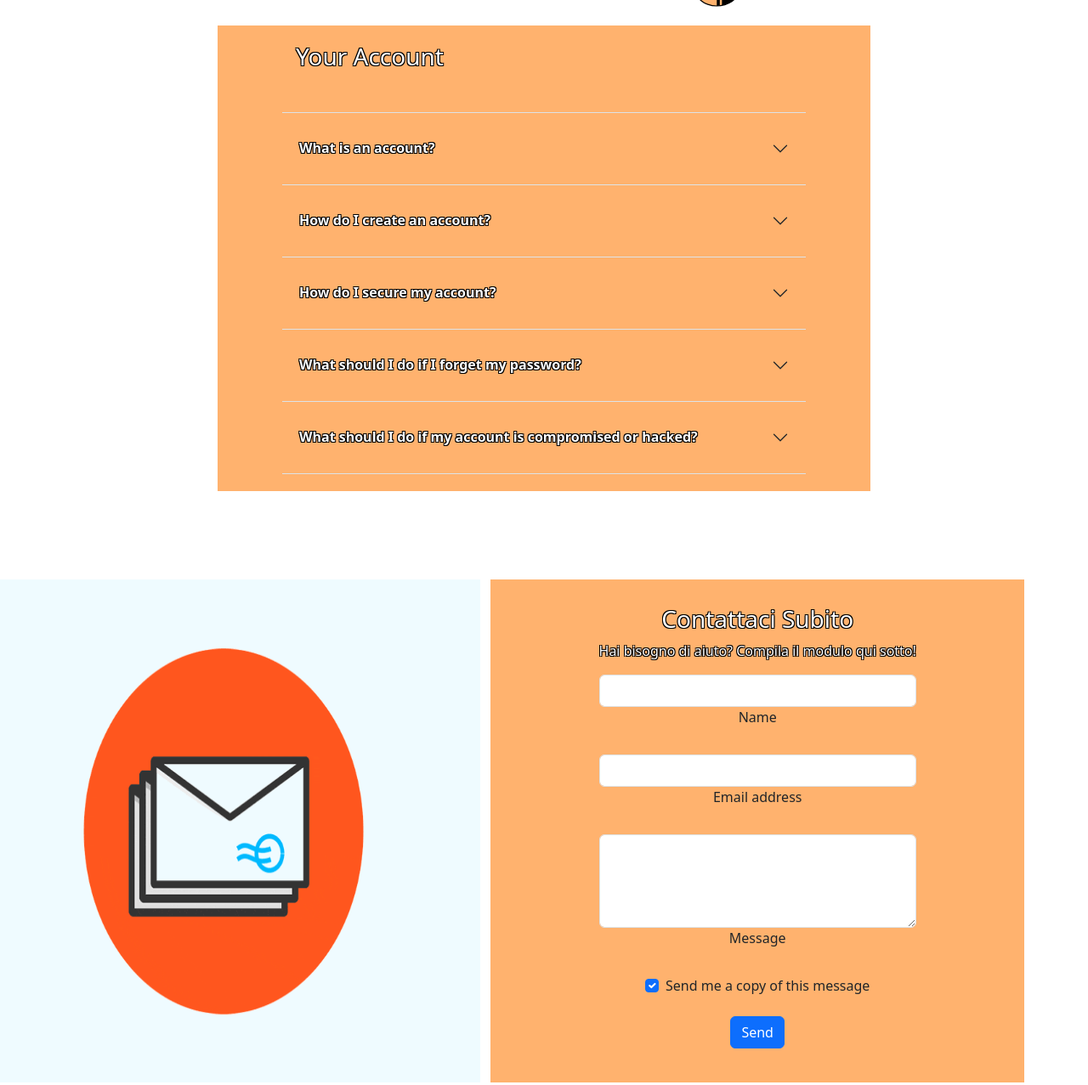
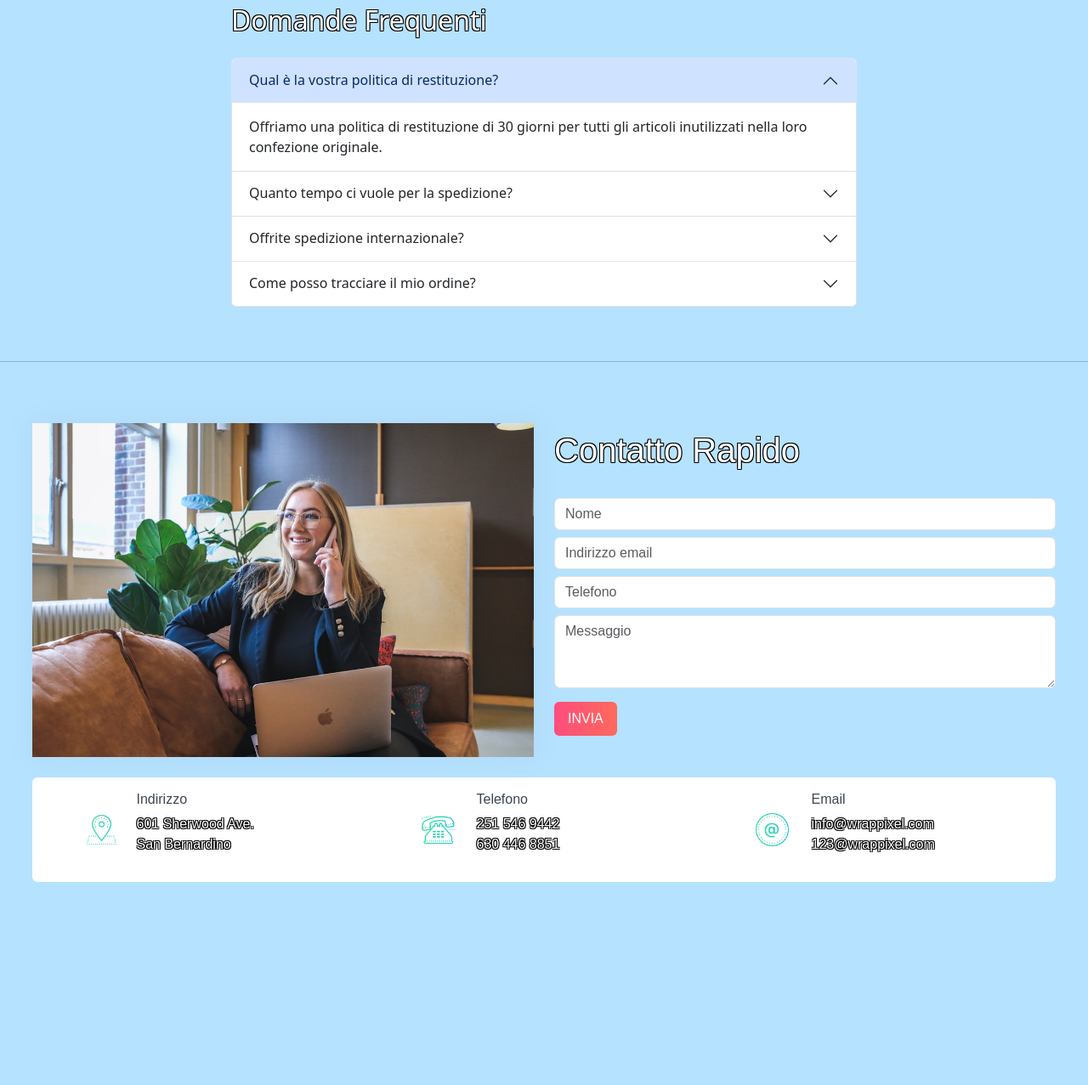
Before and after one commit to AlessandroPiccioni/SerraLana, a plain HTML site: page SerraLana/faq.html in a window 1280 px wide. Shown: the part 312-1589 px from the top of the page at 85% size. After the commit the page ends 1422 px from the top, so only its background shows below. Drawn offline with nearby package versions, Linux system fonts and the light colour scheme.

Commit message:
FAQ finite

```diff
--- a/SerraLana/assistenza.css
+++ b/SerraLana/assistenza.css
@@ -4,7 +4,7 @@ body.assistenza{
 }
 
 body.faq{
-  background-color: white !important;
+  background-color: #b5e2ff !important;
 }
 
 h1, h2, h3, h4, p {
@@ -96,3 +96,50 @@ h1, h2, h3, h4, p {
   gap: -80px;
   border-radius: 5%;
 }
+
+.contact3 {
+  font-family: "Montserrat", sans-serif;
+  color: #8d97ad;
+  font-weight: 300;
+}
+
+.contact3 h1,
+.contact3 h2,
+.contact3 h3,
+.contact3 h4,
+.contact3 h5,
+.contact3 h6 {
+  color: #3e4555;
+}
+
+.contact3 .font-weight-medium {
+  font-weight: 500;
+}
+
+.contact3 .card-shadow {
+  -webkit-box-shadow: 0px 0px 30px rgba(115, 128, 157, 0.1);
+  box-shadow: 0px 0px 30px rgba(115, 128, 157, 0.1);
+}
+
+.contact3 .btn-danger-gradiant {
+  background: #ff4d7e;
+  background: -webkit-linear-gradient(legacy-direction(to right), #ff4d7e 0%, #ff6a5b 100%);
+  background: -webkit-gradient(linear, left top, right top, from(#ff4d7e), to(#ff6a5b));
+  background: -webkit-linear-gradient(left, #ff4d7e 0%, #ff6a5b 100%);
+  background: -o-linear-gradient(left, #ff4d7e 0%, #ff6a5b 100%);
+  background: linear-gradient(to right, #ff4d7e 0%, #ff6a5b 100%);
+}
+
+.contact3 .btn-danger-gradiant:hover {
+  background: #ff6a5b;
+  background: -webkit-linear-gradient(legacy-direction(to right), #ff6a5b 0%, #ff4d7e 100%);
+  background: -webkit-gradient(linear, left top, right top, from(#ff6a5b), to(#ff4d7e));
+  background: -webkit-linear-gradient(left, #ff6a5b 0%, #ff4d7e 100%);
+  background: -o-linear-gradient(left, #ff6a5b 0%, #ff4d7e 100%);
+  background: linear-gradient(to right, #ff6a5b 0%, #ff4d7e 100%);
+}
+
+img.size{
+  width: 60%;
+  height: 60%;
+}
--- a/SerraLana/faq.html
+++ b/SerraLana/faq.html
@@ -1,106 +1,172 @@
 <html>
     <head>
-         <!-- link-->
-         <!-- Font Awesome -->
         <link href="https://cdnjs.cloudflare.com/ajax/libs/font-awesome/6.0.0-beta3/css/all.min.css" rel="stylesheet">
-        <!-- Quicksand-->
         <link rel="preconnect" href="https://fonts.googleapis.com">
         <link rel="preconnect" href="https://fonts.gstatic.com" crossorigin>
         <link href="https://fonts.googleapis.com/css2?family=Poppins:ital,wght@0,100;0,200;0,300;0,400;0,500;0,600;0,700;0,800;0,900;1,100;1,200;1,300;1,400;1,500;1,600;1,700;1,800;1,900&family=Quicksand:wght@300..700&display=swap" rel="stylesheet">
-        <!--assistenza CSS-->
         <link href="assistenza.css" rel="stylesheet">
-        <!--Bootstrap-->
         <link href="https://cdn.jsdelivr.net/npm/bootstrap@5.3.0-alpha1/dist/css/bootstrap.min.css" rel="stylesheet">
         <script src="https://cdn.jsdelivr.net/npm/bootstrap@5.3.0-alpha1/dist/js/bootstrap.bundle.min.js"></script>
+    </head>
+    <body class="faq">
 
-    </head>
-    <body class="white">
-        <!-- titolo -->
-        <div class="jumbotron jumbotron-fluid" style="padding-top: 20px; padding-bottom: 20px; background-color: #f8f9fa; margin-top: 5%; margin-left: 15%; margin-right: 15%;">
-          <div class="container backgroundFAQ" style=" border-radius: 1%;">
-            <div class="centroDue" style="display: flex; justify-content: space-between; align-items: center; height:3%">
-              <div class="sinistra" style="padding-right: 10px;">
-                <div class="centroVerticalmente" style="display: flex; position: relative; flex-direction: column;">
-                  <h4 class="display-4">Hai Domande? Rispondiamo!</h4>
-                  <p class="lead">Scopri le risposte alle domande più comuni e contattaci per qualsiasi dubbio.</p>
+      <!-- Banner-->
+        <div class="container mt-5" style="background-color: #Fffff0; padding-left: 3%; margin-bottom: 3%; box-shadow: 0px 4px 10px rgba(0, 0, 0, 0.1);">
+          <div class="jumbotron d-flex align-items-center justify-content-between">
+            <div class="text-container">
+              <h1 class="display-4">Hai Domande? Rispondiamo!</h1>
+              <h2 class="lead" style="font-size: 180%;">Scopri le risposte alle domande più comuni e contattaci per qualsiasi dubbio.</h2>
+            </div>
+            <div class="d-none d-md-block">
+              <img class="img-fluid" src="img/faq.svg" alt="Mia Immagine">
             </div>
           </div>
-                <div class="destra">
-                <img class="background-color" src="img/faq.svg" alt="Mia Immagine">
+        </div>
+
+        <!-- FAQ-->
+        <div class="container" style="margin-bottom: 5%;">
+          <div class="row justify-content-center">
+              <div class="col-md-8">
+                  <h2 class="mb-4">Domande Frequenti</h2>
+                  <div class="accordion" id="faqAccordion">
+                      <div class="accordion-item">
+                          <h2 class="accordion-header">
+                              <button class="accordion-button" type="button" data-bs-toggle="collapse" data-bs-target="#faq1" aria-expanded="true" aria-controls="faq1">
+                                      Qual è la vostra politica di restituzione?
+                                  </button>
+                          </h2>
+                          <div id="faq1" class="accordion-collapse collapse show" data-bs-parent="#faqAccordion">
+                              <div class="accordion-body">
+                                  Offriamo una politica di restituzione di 30 giorni per tutti gli articoli inutilizzati nella loro confezione originale.
+                              </div>
+                          </div>
+                      </div>
+                      <div class="accordion-item">
+                          <h2 class="accordion-header">
+                              <button class="accordion-button collapsed" type="button" data-bs-toggle="collapse" data-bs-target="#faq2" aria-expanded="false" aria-controls="faq2">
+                                      Quanto tempo ci vuole per la spedizione?
+                                  </button>
+                          </h2>
+                          <div id="faq2" class="accordion-collapse collapse" data-bs-parent="#faqAccordion">
+                              <div class="accordion-body">
+                                  La spedizione di solito richiede dai 3 ai 5 giorni lavorativi per gli ordini nazionali e dai 7 ai 14 giorni per gli ordini internazionali.
+                              </div>
+                          </div>
+                      </div>
+                      <div class="accordion-item">
+                          <h2 class="accordion-header">
+                              <button class="accordion-button collapsed" type="button" data-bs-toggle="collapse" data-bs-target="#faq3" aria-expanded="false" aria-controls="faq3">
+                                      Offrite spedizione internazionale?
+                                  </button>
+                          </h2>
+                          <div id="faq3" class="accordion-collapse collapse" data-bs-parent="#faqAccordion">
+                              <div class="accordion-body">
+                                  Sì, spediamo nella maggior parte dei paesi del mondo. I costi di spedizione e i tempi di consegna possono variare a seconda della destinazione.
+                              </div>
+                          </div>
+                      </div>
+                      <div class="accordion-item">
+                          <h2 class="accordion-header">
+                              <button class="accordion-button collapsed" type="button" data-bs-toggle="collapse" data-bs-target="#faq4" aria-expanded="false" aria-controls="faq4">
+                                      Come posso tracciare il mio ordine?
+                                  </button>
+                          </h2>
+                          <div id="faq4" class="accordion-collapse collapse" data-bs-parent="#faqAccordion">
+                              <div class="accordion-body">
+                                  Una volta che il tuo ordine è stato spedito, riceverai un numero di tracciamento via email. Puoi utilizzare questo numero per tracciare il tuo pacco sul nostro sito web o su quello del corriere.
+                              </div>
+                          </div>
+                      </div>
                   </div>
               </div>
           </div>
       </div>
 
-        <!-- FAQs -->
-        <div class="mb-8" style="padding-top: 20px; padding-bottom: 20px; background-color: #ffb26e; margin-top: 5%; margin-left: 20%; margin-right: 20%; ">
+      <!-- hr-->
+      <div class="mb-4">
+        <hr class="dotted">
+      </div>
+
+      <!-- Contact me-->
+      <div class="contact3 py-5" style=" margin-left: 3%; margin-right: 3%;">
+        <div class="row no-gutters">
           <div class="container">
-            <div class="row justify-content-center">
-              <div class="col-11 col-xl-10">
-                <div class="d-flex align-items-end mb-5">
-                  <i class="bi bi-person-gear me-3 lh-1 display-5"></i>
-                  <h3 class="m-0">Your Account</h3>
+            <div class="row">
+              <div class="col-lg-6">
+                <div class="card-shadow">
+                  <img src="img/tiziaMAC.jpg" class="img-fluid">
                 </div>
               </div>
-              <div class="col-11 col-xl-10">
-                <div class="accordion accordion-flush" id="faqAccount">
-                  <div class="accordion-item bg-transparent border-top border-bottom py-3">
-                    <h2 class="accordion-header" id="faqAccountHeading1">
-                      <button class="accordion-button collapsed bg-transparent fw-bold shadow-none text" type="button" data-bs-toggle="collapse" data-bs-target="#faqAccountCollapse1" aria-expanded="false" aria-controls="faqAccountCollapse1">
-                        What is an account?
-                      </button>
-                    </h2>
-                    <div id="faqAccountCollapse1" class="accordion-collapse collapse" aria-labelledby="faqAccountHeading1">
-                      <div class="accordion-body">
-                        <p>An account is a personal or organizational record that allows you to access and manage various services, often requiring authentication through a username and password.</p>
+              <div class="col-lg-6">
+                <div class="contact-box ml-3">
+                  <h1 class="font-weight-light mt-2">Contatto Rapido</h1>
+                  <form class="mt-4">
+                    <div class="row">
+                      <div class="col-lg-12">
+                        <div class="form-group mt-2">
+                          <input class="form-control" type="text" placeholder="Nome">
+                        </div>
+                      </div>
+                      <div class="col-lg-12">
+                        <div class="form-group mt-2">
+                          <input class="form-control" type="email" placeholder="Indirizzo email">
+                        </div>
+                      </div>
+                      <div class="col-lg-12">
+                        <div class="form-group mt-2">
+                          <input class="form-control" type="text" placeholder="Telefono">
+                        </div>
+                      </div>
+                      <div class="col-lg-12">
+                        <div class="form-group mt-2">
+                          <textarea class="form-control" rows="3" placeholder="Messaggio"></textarea>
+                        </div>
+                      </div>
+                      <div class="col-lg-12">
+                        <button type="submit" class="btn btn-danger-gradiant mt-3 text-white border-0 px-3 py-2"><span> INVIA</span></button>
+                      </div>
+                    </div>
+                  </form>
+                </div>
+              </div>
+              <div class="col-lg-12">
+                <div class="card mt-4 border-0 mb-4">
+                  <div class="row" style="margin-left:3%;">
+                    <div class="col-lg-4 col-md-4">
+                      <div class="card-body d-flex align-items-center c-detail pl-0">
+                        <div class="mr-3 align-self-center">
+                          <img class="size" src="img/icon1.png">
+                        </div>
+                        <div class="">
+                          <h6 class="font-weight-medium">Indirizzo</h6>
+                          <p class="">601 Sherwood Ave.
+                            <br> San Bernardino</p>
                         </div>
                       </div>
                     </div>
-                  <div class="accordion-item bg-transparent border-bottom py-3">
-                    <h2 class="accordion-header" id="faqAccountHeading2">
-                      <button class="accordion-button collapsed bg-transparent fw-bold shadow-none text" type="button" data-bs-toggle="collapse" data-bs-target="#faqAccountCollapse2" aria-expanded="false" aria-controls="faqAccountCollapse2">
-                        How do I create an account?
-                      </button>
-                    </h2>
-                    <div id="faqAccountCollapse2" class="accordion-collapse collapse" aria-labelledby="faqAccountHeading2">
-                      <div class="accordion-body">
-                        <p>To create an account, visit the website or application and look for a "Sign Up" or "Create Account" button. Follow the instructions to enter your information and create a username and password.</p>
+                    <div class="col-lg-4 col-md-4">
+                      <div class="card-body d-flex align-items-center c-detail">
+                        <div class="mr-3 align-self-center">
+                          <img class="size" src="img/icon2.png">
+                        </div>
+                        <div class="">
+                          <h6 class="font-weight-medium">Telefono</h6>
+                          <p class="">251 546 9442
+                            <br> 630 446 8851</p>
                         </div>
                       </div>
                     </div>
-                  <div class="accordion-item bg-transparent border-bottom py-3">
-                    <h2 class="accordion-header" id="faqAccountHeading3">
-                      <button class="accordion-button collapsed bg-transparent fw-bold shadow-none white text" type="button" data-bs-toggle="collapse" data-bs-target="#faqAccountCollapse3" aria-expanded="false" aria-controls="faqAccountCollapse3">
-                        How do I secure my account?
-                      </button>
-                    </h2>
-                    <div id="faqAccountCollapse3" class="accordion-collapse collapse" aria-labelledby="faqAccountHeading3">
-                      <div class="accordion-body">
-                        <p>To secure your account, use a robust and unique password, enable two-factor authentication if available, and be cautious about sharing your login information. Regularly update your password and avoid using easily guessable information like birthdays or names.</p>
+                    <div class="col-lg-4 col-md-4">
+                      <div class="card-body d-flex align-items-center c-detail">
+                        <div class="mr-3 align-self-center">
+                          <img class="size" src="img/icon3.png">
                         </div>
-                    </div>
-                  </div>
-                  <div class="accordion-item bg-transparent border-bottom py-3">
-                    <h2 class="accordion-header" id="faqAccountHeading4">
-                      <button class="accordion-button collapsed bg-transparent fw-bold shadow-none text" type="button" data-bs-toggle="collapse" data-bs-target="#faqAccountCollapse4" aria-expanded="false" aria-controls="faqAccountCollapse4">
-                        What should I do if I forget my password?
-                      </button>
-                    </h2>
-                    <div id="faqAccountCollapse4" class="accordion-collapse collapse" aria-labelledby="faqAccountHeading4">
-                      <div class="accordion-body">
-                        <p>If you forget your password, most websites and services offer a "Forgot Password" or "Reset Password" option. Follow the steps to reset your password, often involving an email or SMS verification.</p>
-                      </div>
-                    </div>
-                  </div>
-                  <div class="accordion-item bg-transparent border-bottom py-3">
-                    <h2 class="accordion-header" id="faqAccountHeading5">
-                      <button class="accordion-button collapsed bg-transparent fw-bold shadow-none text" type="button" data-bs-toggle="collapse" data-bs-target="#faqAccountCollapse5" aria-expanded="false" aria-controls="faqAccountCollapse5">
-                        What should I do if my account is compromised or hacked?
-                      </button>
-                    </h2>
-                    <div id="faqAccountCollapse5" class="accordion-collapse collapse" aria-labelledby="faqAccountHeading5">
-                      <div class="accordion-body">
-                        <p>If you suspect your account has been compromised, change your password immediately. Contact the service provider for further assistance, and consider enabling two-factor authentication for added security.</p>
+                        <div class="">
+                          <h6 class="font-weight-medium">Email</h6>
+                          <p class="">
+                            info@wrappixel.com
+                            <br> 123@wrappixel.com
+                          </p>
                         </div>
                       </div>
                     </div>
@@ -109,55 +175,7 @@
               </div>
             </div>
           </div>
-
-        <div class="container-fluid d-flex justify-content-center align-items-center" style="height: 100vh;">
-          <div class="row w-100">
-
-            <!-- Colonna sinistra con immagine -->
-            <div class="col-md-6 d-flex justify-content-center" style="margin-left: -5%;">
-              <img src="img/icon-animation_1.gif" alt="Mia Immagine" class="img-fluid"/>
-            </div>
-
-            <!-- Colonna destra con modulo -->
-            <div class="col-md-6 d-flex justify-content-center align-items-center" style="background-color: #ffb26e; ">
-              <div class="text-center" style="padding-top: 5%;">
-                <h3>Contattaci Subito</h3>
-                <p>Hai bisogno di aiuto? Compila il modulo qui sotto!</p>
-
-                <form style="width: 100%; max-width: 26rem;">
-                  <!-- Nome -->
-                  <div class="mb-4">
-                    <input type="text" id="form4Example1" class="form-control" />
-                    <label class="form-label" for="form4Example1">Name</label>
-                  </div>
-
-                  <!-- Email -->
-                  <div class="mb-4">
-                    <input type="email" id="form4Example2" class="form-control" />
-                    <label class="form-label" for="form4Example2">Email address</label>
-                  </div>
-
-                  <!-- Messaggio -->
-                  <div class="mb-4">
-                    <textarea class="form-control" id="form4Example3" rows="4"></textarea>
-                    <label class="form-label" for="form4Example3">Message</label>
-                  </div>
-
-                  <!-- Checkbox -->
-                  <div class="form-check d-flex justify-content-center mb-4">
-                    <input class="form-check-input me-2" type="checkbox" value="" id="form4Example4" checked />
-                    <label class="form-check-label" for="form4Example4">
-                      Send me a copy of this message
-                    </label>
-                  </div>
-
-                  <!-- Bottone invio -->
-                  <button type="button" class="btn btn-primary btn-block mb-4">Send</button>
-                </form>
         </div>
       </div>
-          </div>
-        </div>
-
     </body>
 </html>
```
Also changed, not shown: SerraLana/img/icon1.png (added), SerraLana/img/icon2.png (added), SerraLana/img/icon3.png (added), SerraLana/img/tiziaMAC.jpg (added). Lines whose indentation alone changed are shown as unchanged.
